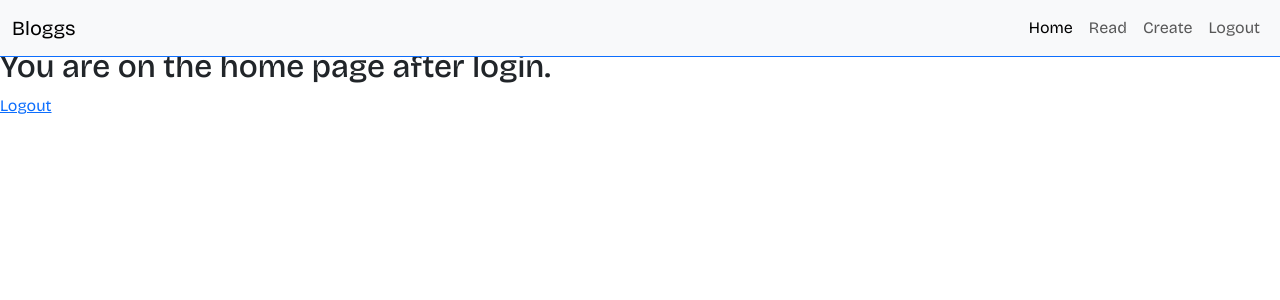
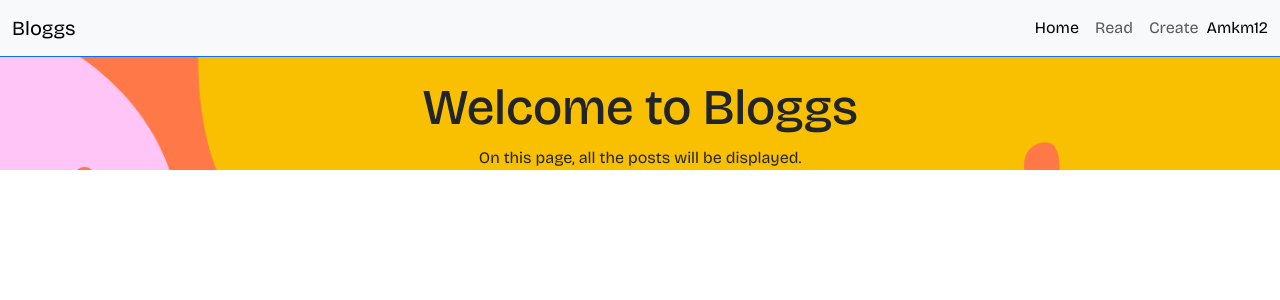
Before and after one commit to Ammar-bin-Akram/Blog-Django, a Django app: page /blogs/home/ in a window 1280 px wide. Shown: the top 300 px of the page. Run offline with Django 4.2, Linux system fonts and the light colour scheme; a user stored in the database is signed in; some libraries are stand-ins or nearby versions; some web fonts are replaced.

Commit message:
Added the create post and read post url. Alos, added some styling to home page.

```diff
--- a/Blog/templates/base.html
+++ b/Blog/templates/base.html
@@ -34,8 +34,8 @@
                         <li class="nav-item">
                             <a class="nav-link" href="#">Create</a>
                         </li>
-                        <li class="nav-item">
-                            <a class="nav-link" href="{% url 'logout' %}">Logout</a>
+                        <li class="nav-item d-flex align-items-center">
+                            <a href="#" class="username">{{ user.username }}</a>
                         </li>
                     </ul>
                 </div>
--- a/Blog/templates/blogs/home.html
+++ b/Blog/templates/blogs/home.html
@@ -6,16 +6,10 @@ Bloggs - Home
 {% endblock %}
 
 {% block content %}
-{% if user.is_authenticated %}
-    <div class="mt-5">
-        <h2>You are on the home page after login.</h2>
-        <a href="{% url 'logout' %}">Logout</a>
+    <div class="main-home container-fluid d-flex flex-column justify-content-center align-items-center mt-5">
+        <h1 class="main-h1">Welcome to Bloggs</h1>
+        <div class="container d-flex flex-column justify-content-between align-items-center">
+            <div>On this page, all the posts will be displayed.</div>
+        </div>
     </div>
-
-{% else %}
-    <div class="mt-5">
-        You are not allowed here.
-        <a href="{% url 'login' %}">Login</a>
-    </div>
-{% endif %}
 {% endblock %}
--- a/Blog/templates/blogs/landing.html
+++ b/Blog/templates/blogs/landing.html
@@ -6,7 +6,7 @@ Bloggs - Home
 {% endblock %}
 
 {% block content %}
-<div class="main-home container-fluid d-flex flex-column justify-content-center align-items-center mt-5">
+<div class="main-landing container-fluid d-flex flex-column justify-content-center align-items-center mt-5">
     <h1 class="main-h1"><span>Welcome</span> to bloggs</h1>
     <h2 class="my-5 main-h2">Today's <span>Gossip</span> is Tomorrow's <span>News</span></h2>
     <div class="container-fluid d-flex flex-row justify-space-around px-4">
--- a/blogs/static/blogs/style.css
+++ b/blogs/static/blogs/style.css
@@ -2,7 +2,12 @@
     border-bottom: 1px solid #0d6efd;
 }
 
-.main-home{
+.username{
+    text-decoration: none;
+    color: black;
+}
+
+.main-landing{
     background: url('./images/background.png') no-repeat center center/cover;
     background-size: cover;
     animation: comefromdown 2s forwards;
@@ -82,3 +87,9 @@
     background-repeat: repeat;
     background-size: cover;
 }
+
+.main-home{
+    background: url('./images/background.png') center center/cover;
+    background-repeat: repeat;
+    background-size: cover;
+}
--- a/blogs/urls.py
+++ b/blogs/urls.py
@@ -7,4 +7,6 @@ urlpatterns = [
     path("signup/", SignUpView.as_view(), name="signup"),
     path('home/', views.home, name='home'),
     path('', views.landing, name='landing'),
+    path('create/<int:user_id>/', views.create_post, name='create'),
+    path('read/<int:blog_id>/', views.read_blog, name='read'),
 ]
--- a/blogs/views.py
+++ b/blogs/views.py
@@ -1,7 +1,7 @@
 from django.shortcuts import render
 from django.urls import reverse_lazy
 from django.views.generic.edit import CreateView
-
+from django.http import HttpResponse
 from .forms import CustomUserCreationForm
 
 # Create your views here
@@ -16,3 +16,10 @@ def home(request):
 
 def landing(request):
     return render(request, 'blogs/landing.html')
+
+def create_post(request, user_id):
+    return HttpResponse('Create Post')
+
+
+def read_blog(request, blog_id):
+    return HttpResponse('Read Blog')
```
Also changed, not shown: db.sqlite3.
